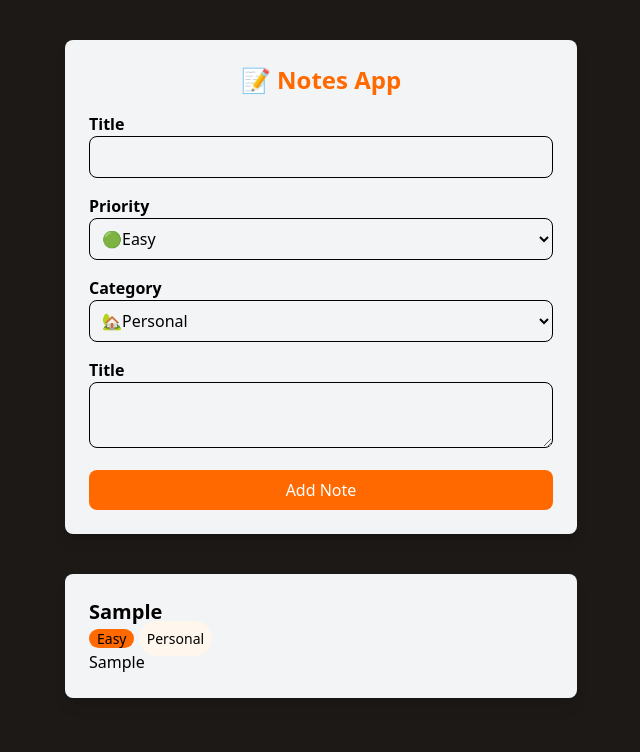
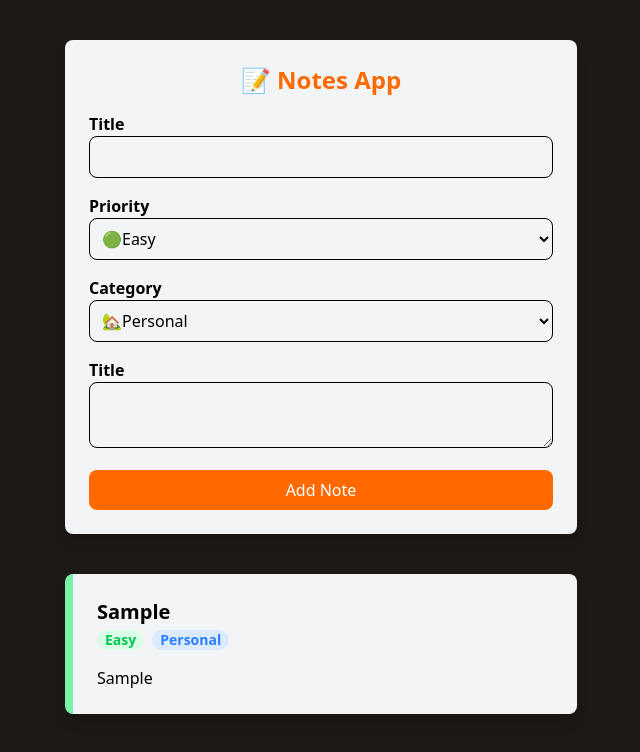
Before and after one commit to analeao-dev/notes-app, a React (Vite) app in the folder notes-app/: page / in a window 1280 px wide. Both pictures are taken after typing "Sample", "Sample" into the empty fields and a click on the button "Add Note". Shown: the top 752 px of the page, without its empty margins (319-959 px from the left). Built offline with nearby package versions, Linux system fonts and the light colour scheme.

Commit message:
style NoteList component

```diff
--- a/notes-app/src/App.tsx
+++ b/notes-app/src/App.tsx
@@ -21,9 +21,7 @@ const App = () => {
       </div>
 
       {notes.map((note) => (
-        <div className="bg-gray-100 rounded-lg shadow-lg mb-4 p-6">
-          <NoteList key={note.id} note={note} />
-        </div>
+        <NoteList key={note.id} note={note} />
       ))}
 
     </div>
--- a/notes-app/src/components/NoteList.tsx
+++ b/notes-app/src/components/NoteList.tsx
@@ -12,12 +12,18 @@ type NoteType = {
 
 const NoteList = ({ note }: NoteListProps) => {
     return (
-        <div>
-            <p className="font-semibold text-xl">{note.title}</p>
-            <span className="text-sm px-2 bg-orange-500 rounded-full">{note.priority}</span> <span className="text-sm p-2 bg-orange-50 rounded-full">{note.category}</span>
-            <p>{note.description}</p>
+        <div className={`bg-gray-100 rounded-lg shadow-lg mb-4 p-6 border-l-8 border-solid
+        ${note.priority === 'Easy' ? 'border-green-300' : note.priority === 'Medium' ? 'border-yellow-300': 'border-red-300'}`}>
+            <p className="font-semibold text-xl pb-1">{note.title}</p>
+            <div className="flex gap-2 pb-4">
+                <span className={`text-sm px-2 rounded-full font-semibold
+                        ${note.priority === 'Easy' ? 'bg-green-100 text-green-500' :
+                        note.priority === 'Medium' ? 'bg-yellow-100 text-yellow-500' : 'bg-red-100 text-red-500'
+                    }`}>{note.priority}</span>
+                <span className="text-sm px-2 bg-blue-100 rounded-full text-blue-500 font-semibold">{note.category}</span>
+            </div>
+            <p className="break-words whitespace-pre-wrap">{note.description}</p>
         </div>
-
     );
 }
 
```
